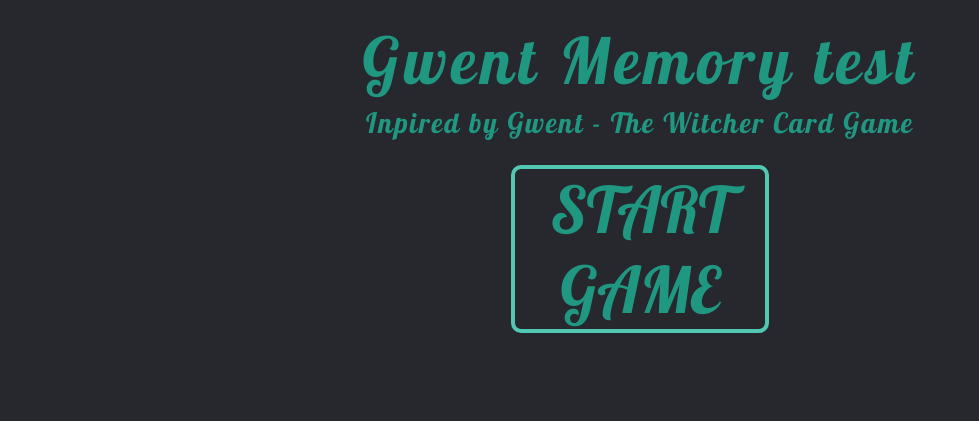
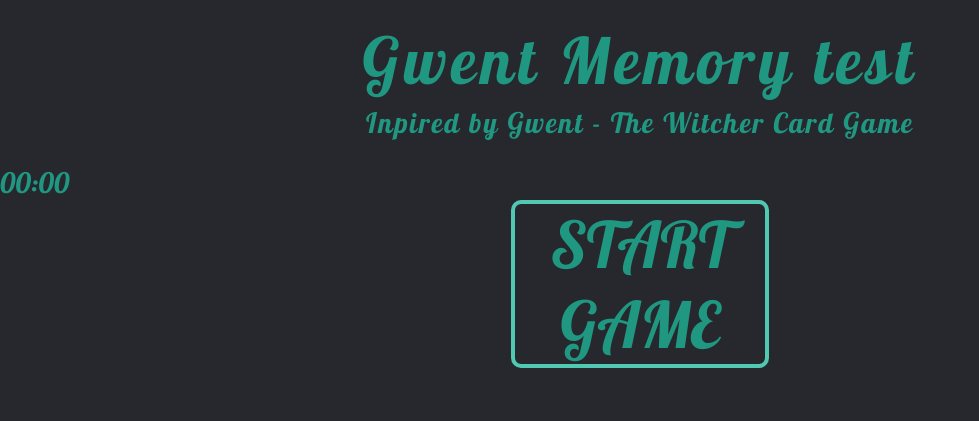
Before and after one commit to PawelZera/Gwent-jQ, a plain HTML site: page index.html in a window 1280 px wide. Shown: the whole page, without its empty margins (0-979 px from the left). Drawn offline with Linux system fonts and the light colour scheme.

Commit message:
Update index.html

```diff
--- a/index.html
+++ b/index.html
@@ -21,6 +21,7 @@
     </header>
     <main>
         <article>
+            <div class="stopWatch">00:00</div>
             <div class="board">
                 <div class="button">START GAME</div>
             </div>
```
